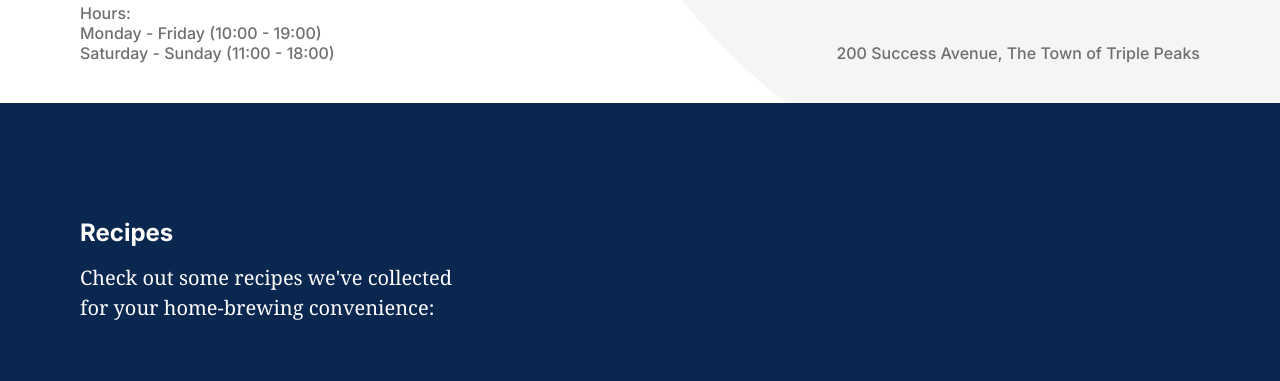
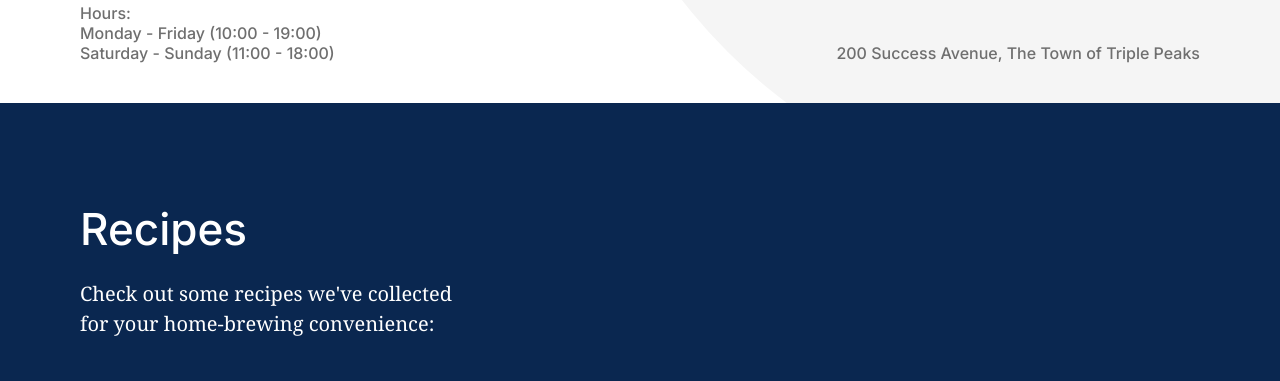
Before and after one commit to sandel28/se_project_coffeeshop, a plain HTML site: page index.html in a window 1280 px wide. Shown: the part 767-1148 px from the top of the page. Drawn offline with Linux system fonts and the light colour scheme.

Commit message:
turning in stage 2

```diff
--- a/index.html
+++ b/index.html
@@ -5,8 +5,7 @@
   <meta name="viewport" content="width=device-width, initial-scale=1.0">
   <link rel="preconnect" href="https://fonts.googleapis.com">
   <link rel="preconnect" href="https://fonts.gstatic.com" crossorigin>
-  <link href="https://fonts.googleapis.com/css2?family=Inter:wght@100..900&family=Noto+Serif:ital,wght@0,100..900;1,100..900&display=swap"rel="stylesheet"
-    />
+  <link href="https://fonts.googleapis.com/css2?family=Inter:wght@100..900&family=Noto+Serif:ital,wght@0,100..900;1,100..900&display=swap" rel="stylesheet"/>
   <link rel="stylesheet" href="vendor/normalize.css">
   <link rel="stylesheet" href="pages/index.css">
   <link rel="shortcut icon" href="favicon.ico" type="image/x-icon">
@@ -53,7 +52,7 @@
       </header>
      <main class="content">
       <section class="recipes">
-        <h2 class="recipes__titles">Recipes</h2>
+        <h2 class="recipes__title">Recipes</h2>
         <p class="recipes__subtitle">Check out some recipes we've collected <span class="recipes__span-accent">for your home-brewing convenience:</span>
           </p>
           <ul class="recipes__videos">
--- a/pages/index.css
+++ b/pages/index.css
@@ -112,7 +112,7 @@ color: #000
   padding: 100px 80px 215px;
 }
 
-.recipes__title{
+.recipes__title {
   margin: 0 0 24px;
   max-width: 580px;
   font-family: "Inter", "Arial", sans-serif;
```
